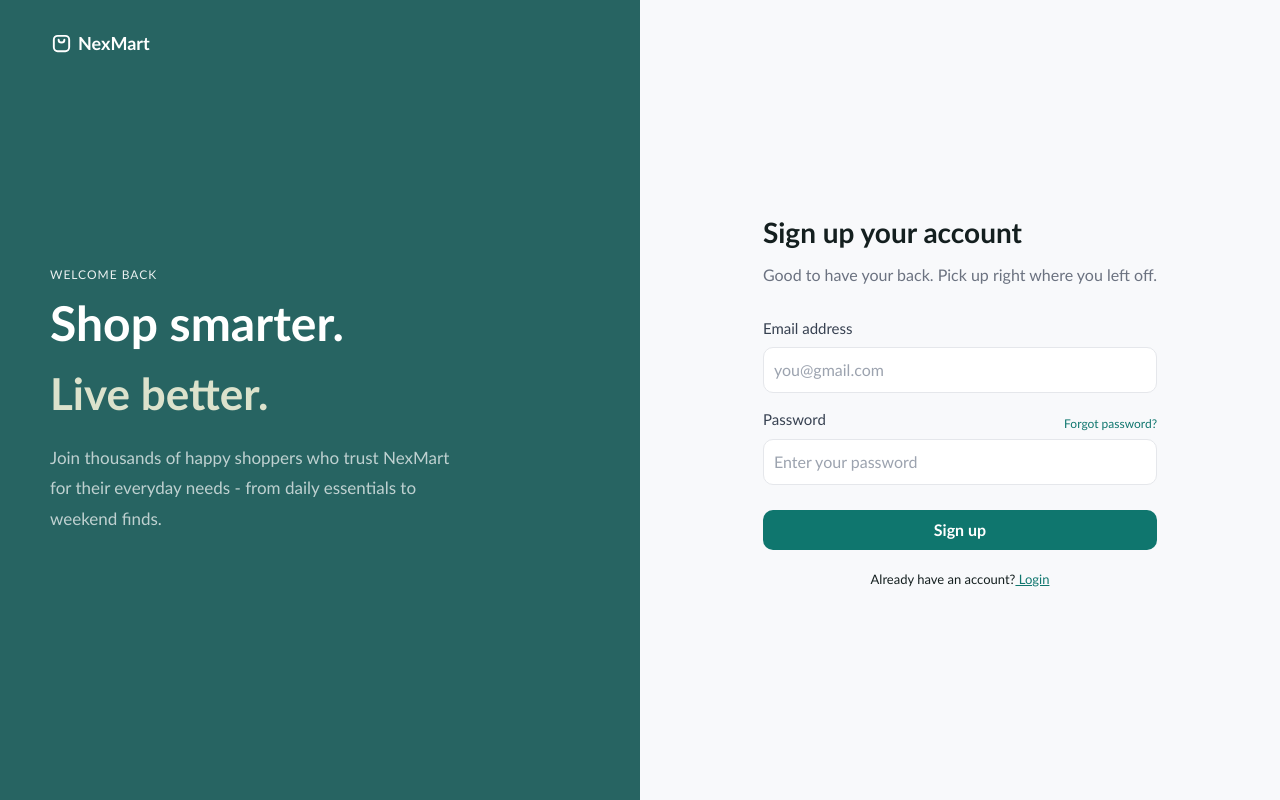
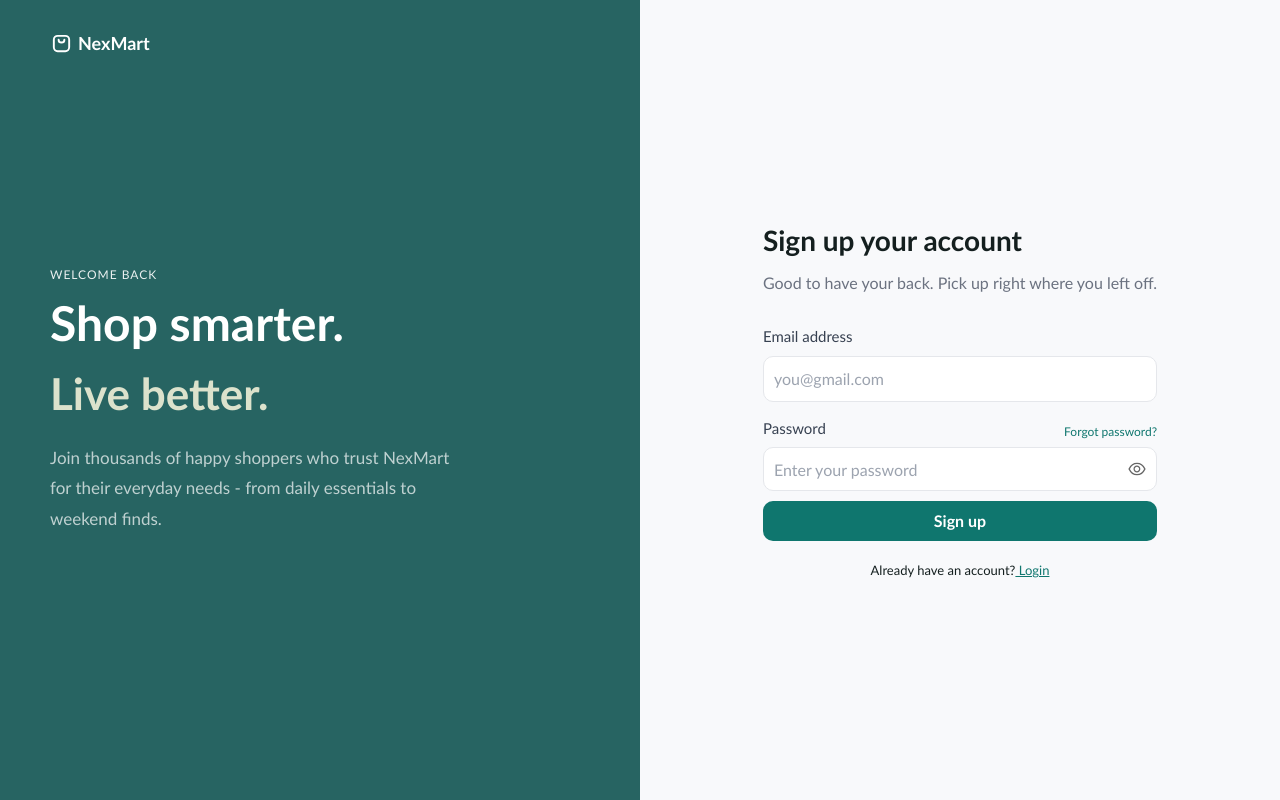
Before and after one commit to jasonkhoo05/Marketplace-Platform, a Next.js app in the folder nexmart/: page /signup in a window 1280 px wide. Built offline with nearby package versions, Linux system fonts and the light colour scheme.

Commit message:
feature: added AiOutlineEye, AiOutlineEyeInvisible from react-icons #frontend

```diff
--- a/nexmart/app/signup/page.tsx
+++ b/nexmart/app/signup/page.tsx
@@ -1,7 +1,14 @@
+"use client"
+
+import { TbBrandAppgallery } from "react-icons/tb";
+import { useState } from "react";
+import { AiOutlineEye, AiOutlineEyeInvisible } from "react-icons/ai";
+
 import "./signup.css";
-import { TbBrandAppgallery } from "react-icons/tb";
 
 export default function SignupPage() {
+    const [showPassword, setShowPassword] = useState(false);
+
     return (
         <div className="signup-container">
 
@@ -22,8 +29,7 @@ export default function SignupPage() {
                     </h1>
 
                     <p className="description">
-                        Join thousands of happy shoppers who
-                        trust NexMart for their everyday needs
+                        Join thousands of happy shoppers who trust NexMart for their everyday needs
                         - from daily essentials to weekend finds.
                     </p>
                  </div>
@@ -50,10 +56,25 @@ export default function SignupPage() {
                             <a href="#">Forgot password?</a>
                         </div>
 
-                        <input
-                            type="password"
-                            placeholder="Enter your password"
-                        />
+                        <div className="passwordInputBox">
+                            <input
+                                type={showPassword ? "text" : "password"}
+                                placeholder="Enter your password"
+                            />
+
+                            <span
+                                className="eyeIcon"
+                                onClick={() =>
+                                    setShowPassword(!showPassword)
+                                }
+                            >
+                                {showPassword ? (
+                                    <AiOutlineEyeInvisible />
+                                ) : (
+                                    <AiOutlineEye />
+                                )}
+                            </span>
+                        </div>
 
                         <button type="submit" className="signupButton">
                             Sign up
--- a/nexmart/app/signup/signup.css
+++ b/nexmart/app/signup/signup.css
@@ -143,6 +143,29 @@ input:focus{
   align-items:center;
 }
 
+.passwordInputBox {
+    position: relative;
+    display: flex;
+    align-items: center;
+}
+
+.passwordInputBox input {
+    width: 100%;
+    height: 44px;
+    border-radius: 10px;
+    margin-bottom: 0;
+    border: 1px solid #e5e7eb;
+}
+
+.eyeIcon {
+    position: absolute;
+    right: 10px;
+    cursor: pointer;
+    justify-items: center;
+    font-size: 20px;
+    color: #666;
+}
+
 .signupButton {
   padding: 8px;
   background: #0f766e;
```
